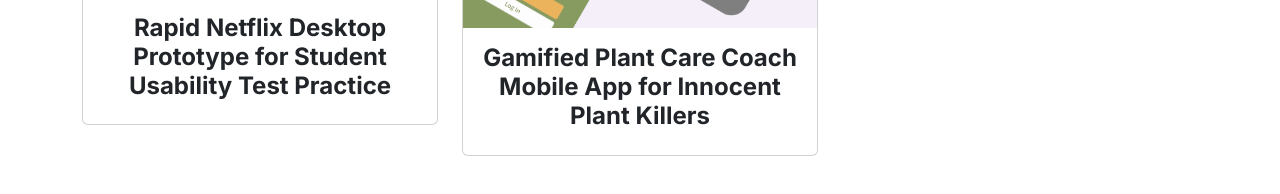
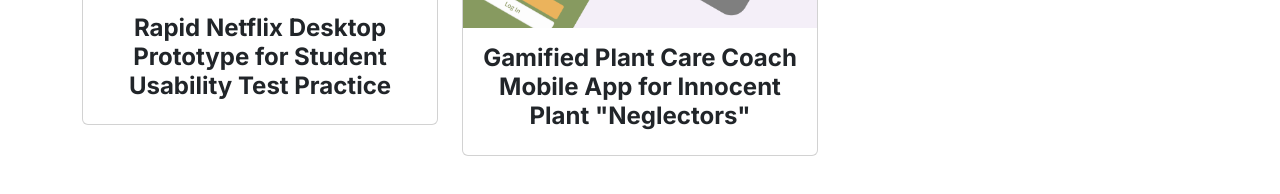
Before and after one commit to bsonke1/work-portfolio, a plain HTML site: page index.html in a window 1280 px wide. Shown: the part 578-772 px from the top of the page. Drawn offline with nearby package versions, Linux system fonts and the light colour scheme.

Commit message:
Neglectors > Killers

```diff
--- a/index.html
+++ b/index.html
@@ -58,7 +58,7 @@
                     <div class="card my-3" style="width: 100%;">
                         <img src="../work-portfolio/images/blossom-mockup.png" class="card-img-top" alt="Blossom mobile app">
                         <div class="card-body">
-                            <h3 class="card-title">Gamified Plant Care Coach Mobile App for Innocent Plant Killers
+                            <h3 class="card-title">Gamified Plant Care Coach Mobile App for Innocent Plant "Neglectors"
                             </h3>
                         </div>
                     </div>
```
Also changed, not shown: blossom.html (+1 -1 lines).
